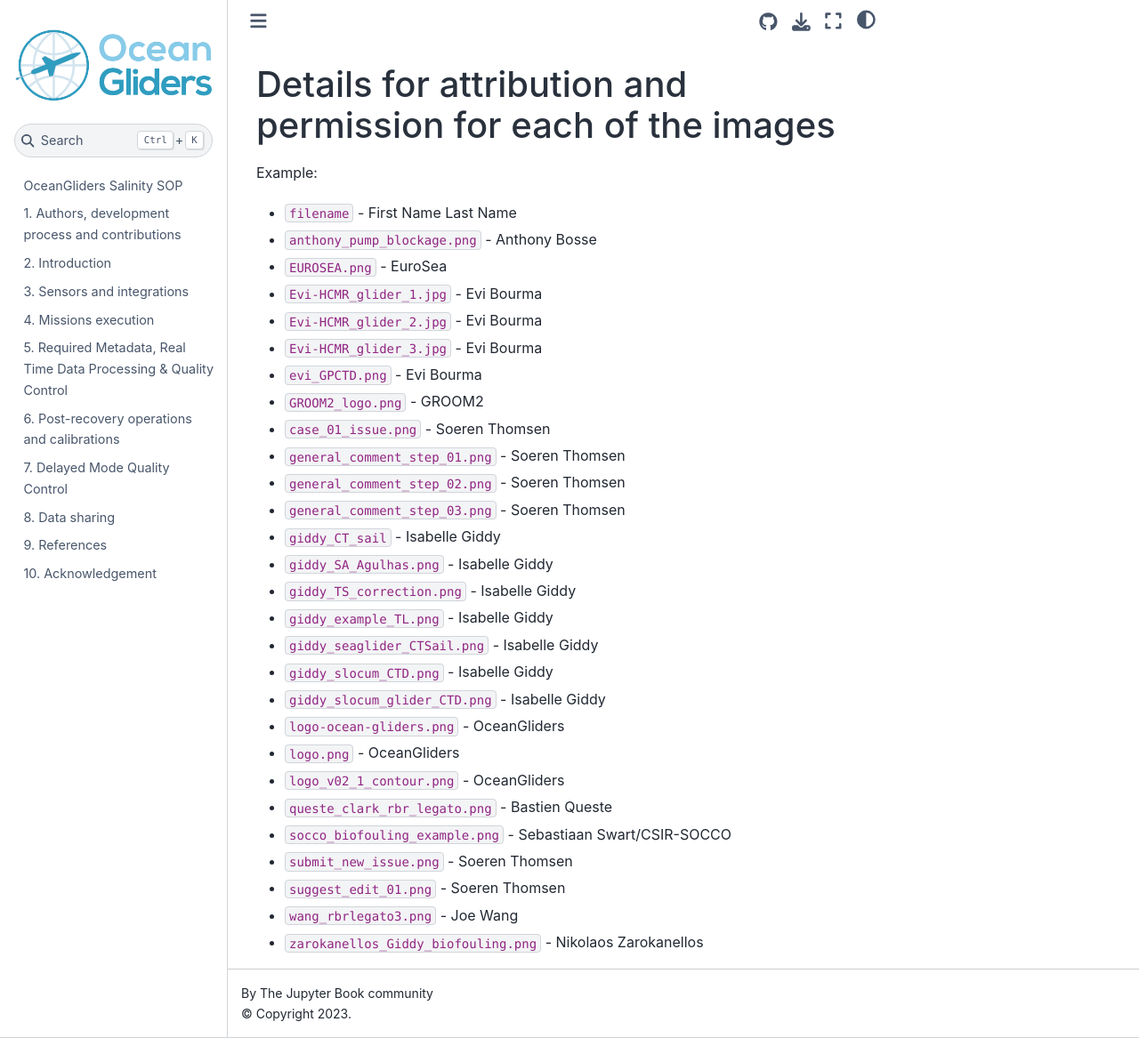
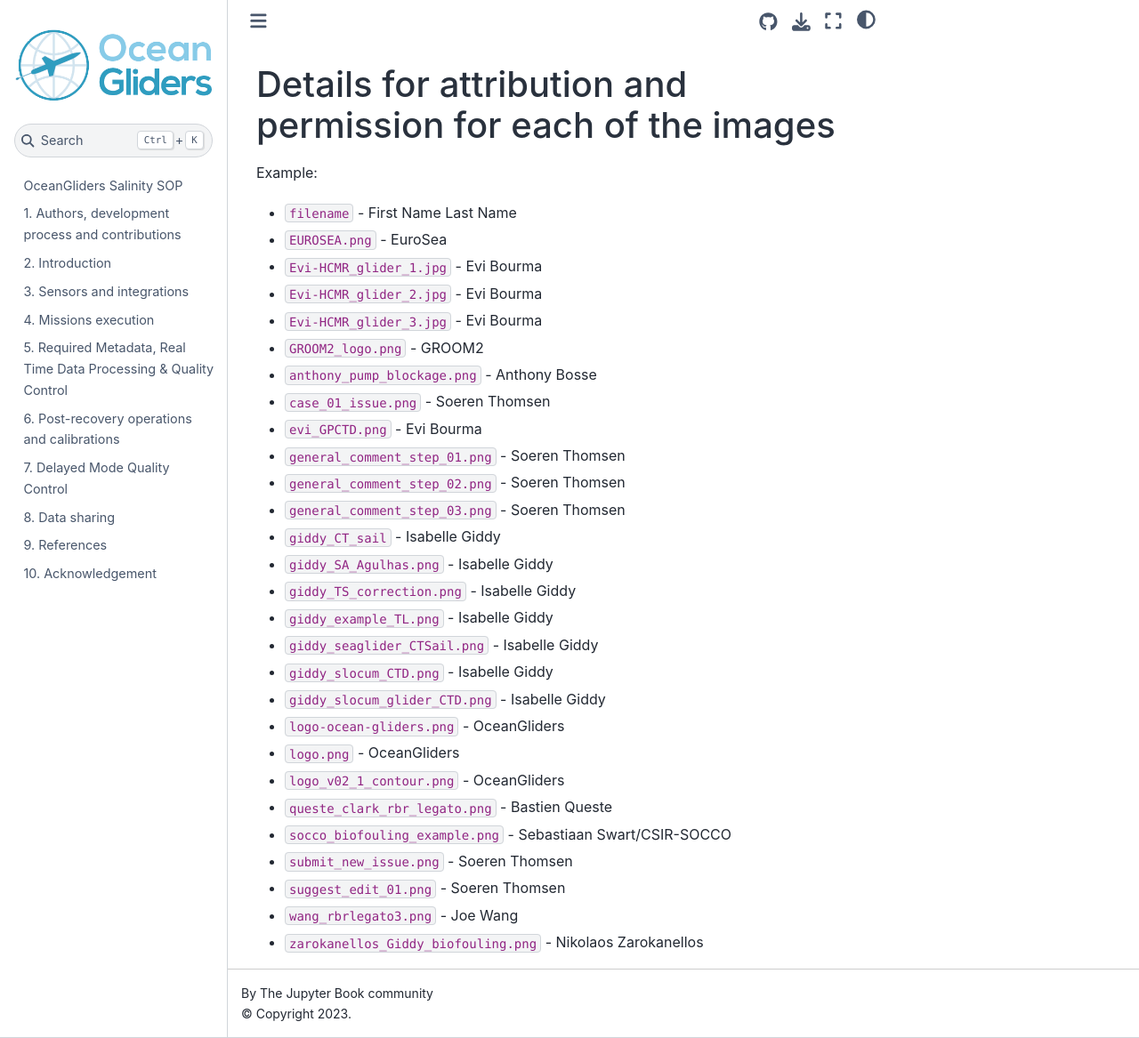
Before and after one commit to OceanGlidersCommunity/Salinity_SOP, a Jupyter Book: the page built from images/permissions.md, in a window 1280 px wide and 1167 px high. Shown: the whole window at 89% size. Built offline with Jupyter Book 1.0.4 settings and Sphinx 7.4.7 and the Sphinx Book theme 1.1.4, drawn with Linux system fonts in a browser that asks for light colours; pages that are not in the unit, such as notebooks, are missing from menus.

```diff
--- a/images/permissions.md
+++ b/images/permissions.md
@@ -3,14 +3,14 @@
 Example:
 - `filename` - First Name Last Name
 
-- `anthony_pump_blockage.png` - Anthony Bosse
 - `EUROSEA.png` - EuroSea
 - `Evi-HCMR_glider_1.jpg` - Evi Bourma
 - `Evi-HCMR_glider_2.jpg` - Evi Bourma
 - `Evi-HCMR_glider_3.jpg` - Evi Bourma
+- `GROOM2_logo.png` - GROOM2
+- `anthony_pump_blockage.png` - Anthony Bosse
+- `case_01_issue.png` - Soeren Thomsen
 - `evi_GPCTD.png` - Evi Bourma
-- `GROOM2_logo.png` - GROOM2
-- `case_01_issue.png` - Soeren Thomsen
 - `general_comment_step_01.png` - Soeren Thomsen
 - `general_comment_step_02.png` - Soeren Thomsen
 - `general_comment_step_03.png` - Soeren Thomsen
```
